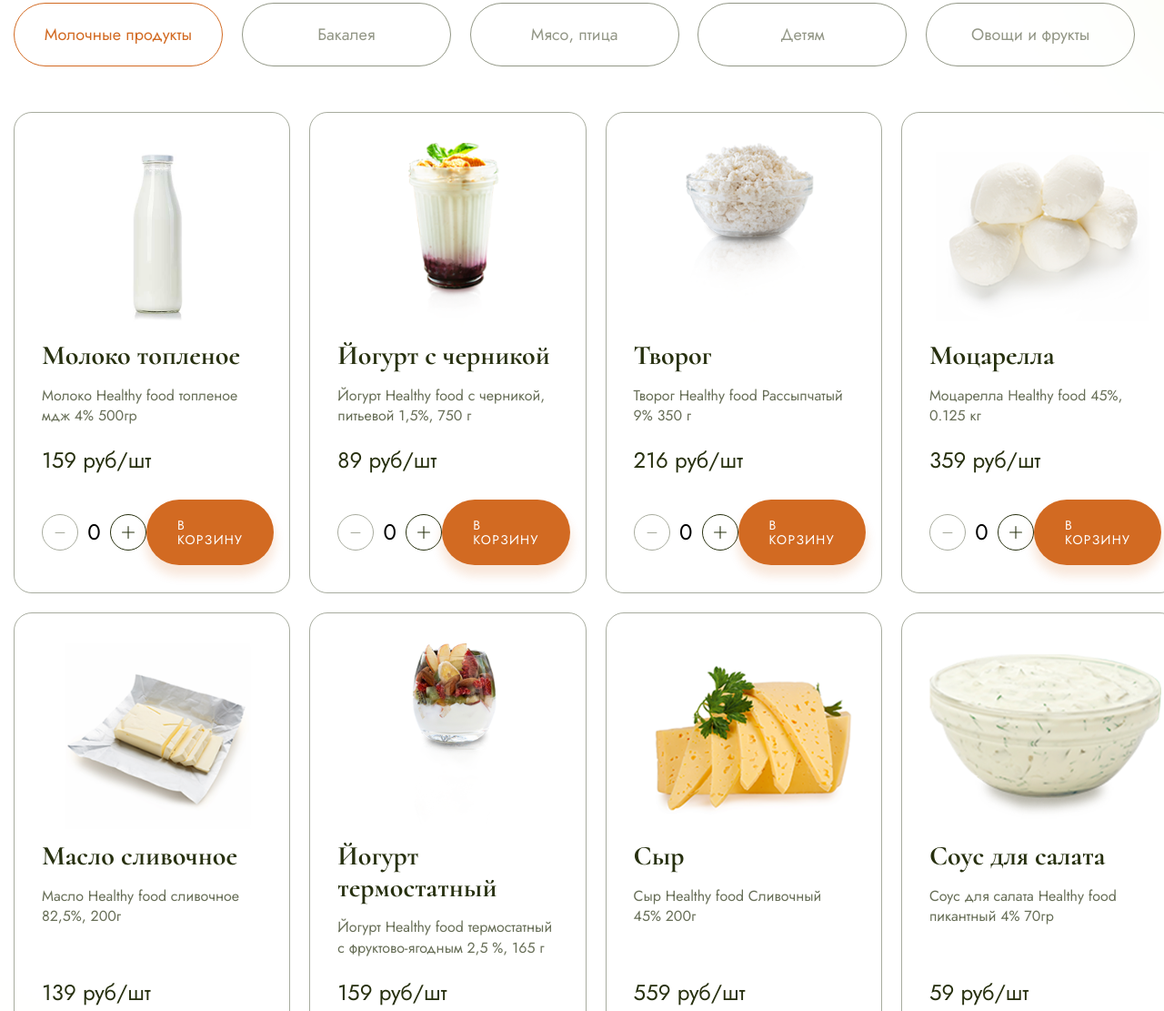
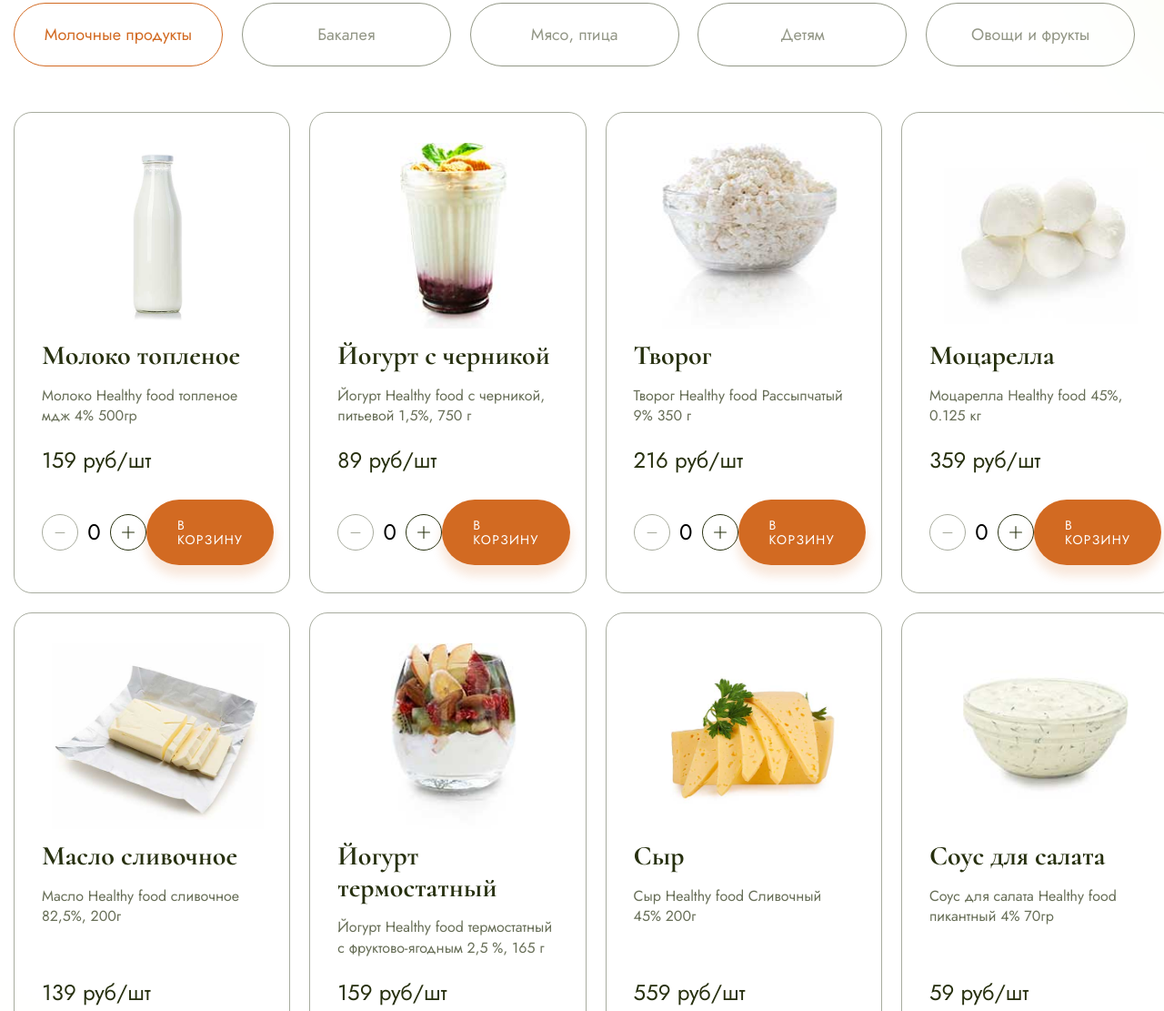
Before and after one commit to EkaterinaShamshina/Healthy-food-Shop, a website built with webpack: page src/index.html in a window 1280 px wide. Shown: the part 4091-5202 px from the top of the page at 91% size. Built offline with nearby package versions, Linux system fonts and the light colour scheme; files whose address does not match are found by name.

Commit message:
catalog images were edited

```diff
--- a/src/index.html
+++ b/src/index.html
@@ -293,7 +293,7 @@
                 </div>
                 <div class="catalog__grid__item">
                     <div class="catalog__grid__item__cover">
-                        <img src="images/catalog/yogurt.png" class="catalog__grid__item__image" alt="image">
+                        <img src="images/catalog/yogurt.jpg" class="catalog__grid__item__image" alt="image">
                     </div>
                     <h3 class="catalog__grid__item__title">
                         Йогурт с черникой
@@ -317,7 +317,7 @@
                 </div>
                 <div class="catalog__grid__item">
                     <div class="catalog__grid__item__cover">
-                        <img src="images/catalog/cottage.png" class="catalog__grid__item__image" alt="image">
+                        <img src="images/catalog/cottage.jpg" class="catalog__grid__item__image" alt="image">
                     </div>
                     <h3 class="catalog__grid__item__title">
                         Творог
@@ -341,7 +341,7 @@
                 </div>
                 <div class="catalog__grid__item">
                     <div class="catalog__grid__item__cover">
-                        <img src="images/catalog/cheese1.png" class="catalog__grid__item__image" alt="image">
+                        <img src="images/catalog/cheese1.jpg" class="catalog__grid__item__image" alt="image">
                     </div>
                     <h3 class="catalog__grid__item__title">
                         Моцарелла
@@ -365,7 +365,7 @@
                 </div>
                 <div class="catalog__grid__item">
                     <div class="catalog__grid__item__cover">
-                        <img src="images/catalog/oil.png" class="catalog__grid__item__image" alt="image">
+                        <img src="images/catalog/oil.jpg" class="catalog__grid__item__image" alt="image">
                     </div>
                     <h3 class="catalog__grid__item__title">
                        Масло сливочное
@@ -389,7 +389,7 @@
                 </div>
                 <div class="catalog__grid__item">
                     <div class="catalog__grid__item__cover">
-                        <img src="images/catalog/yogurt2.png" class="catalog__grid__item__image" alt="image">
+                        <img src="images/catalog/yogurt2.jpg" class="catalog__grid__item__image" alt="image">
                     </div>
                     <h3 class="catalog__grid__item__title">
                         Йогурт термостатный
@@ -413,7 +413,7 @@
                 </div>
                 <div class="catalog__grid__item">
                     <div class="catalog__grid__item__cover">
-                        <img src="images/catalog/cheese2.png" class="catalog__grid__item__image" alt="image">
+                        <img src="images/catalog/cheese2.jpg" class="catalog__grid__item__image" alt="image">
                     </div>
                     <h3 class="catalog__grid__item__title">
                        Сыр
@@ -437,7 +437,7 @@
                 </div>
                 <div class="catalog__grid__item">
                     <div class="catalog__grid__item__cover">
-                        <img src="images/catalog/souce.png" class="catalog__grid__item__image" alt="image">
+                        <img src="images/catalog/souce.jpg" class="catalog__grid__item__image" alt="image">
                     </div>
                     <h3 class="catalog__grid__item__title">
                        Соус для салата
```
Also changed, not shown: src/images/catalog/cheese1.jpg (added), src/images/catalog/cheese2.jpg (added), src/images/catalog/cottage.jpg (added), src/images/catalog/oil.jpg (added), src/images/catalog/souce.jpg (added), src/images/catalog/yogurt.jpg (added), src/images/catalog/yogurt.png (deleted), src/images/catalog/yogurt2.jpg (added).
